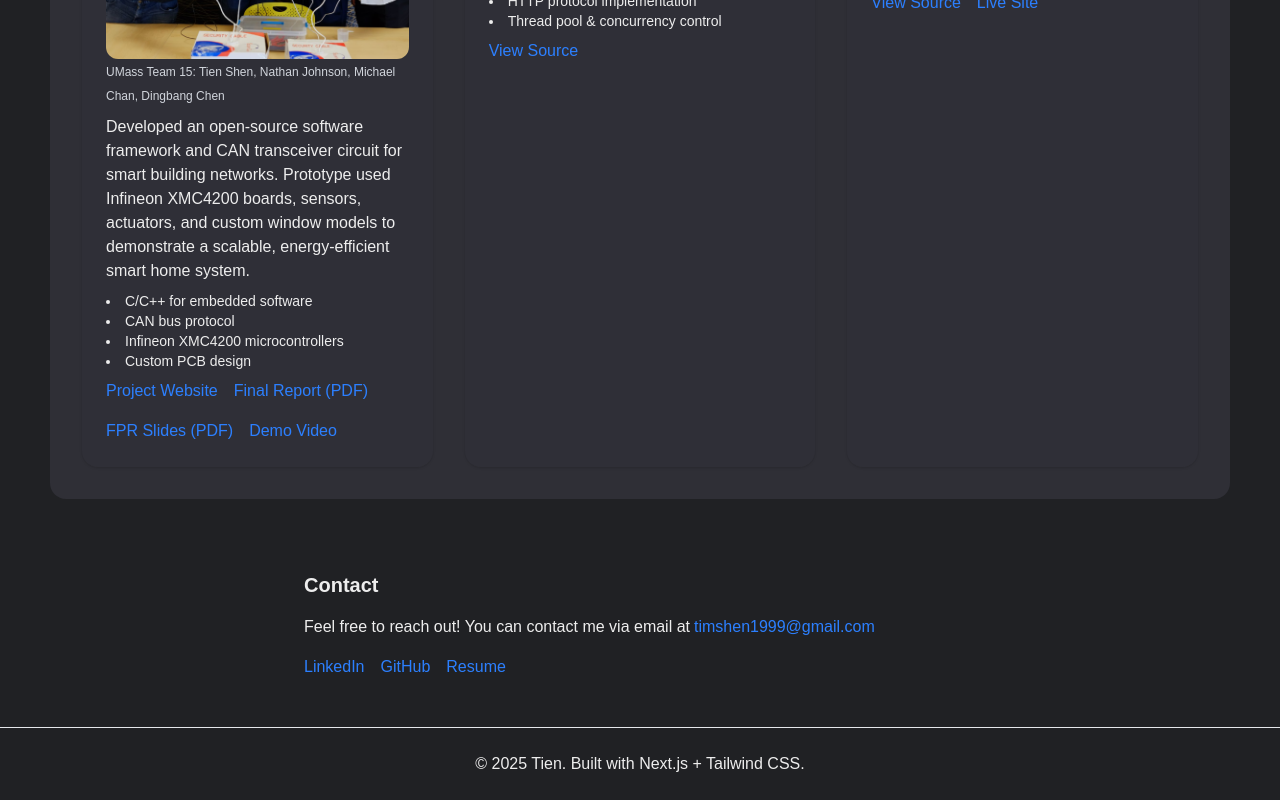
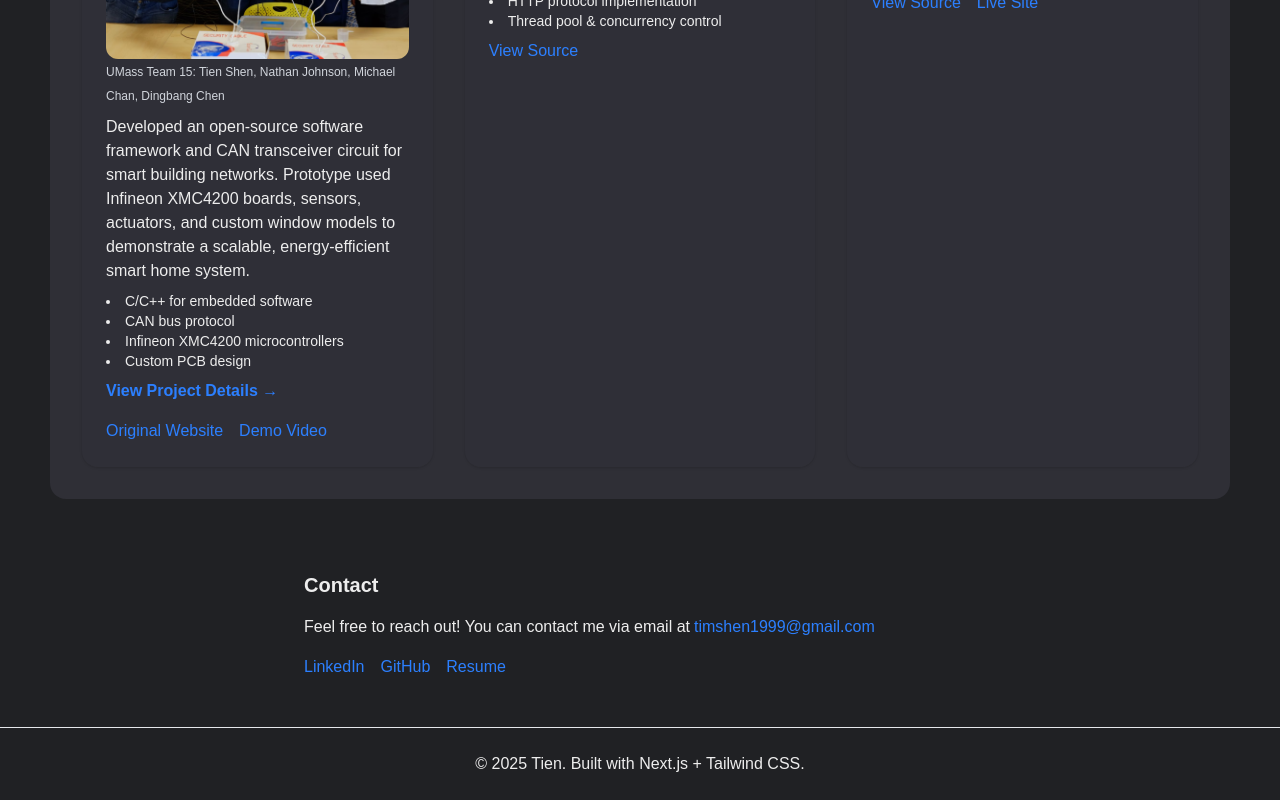
Before and after one commit to tienshen/tien-portfolio-website, a Next.js app: page / in a window 1280 px wide. Shown: the part 867-1667 px from the top of the page. Built offline with nearby package versions, Linux system fonts and the light colour scheme.

Commit message:
link and color macro mods/additions for adding new projects to the project section

```diff
--- a/app/globals.css
+++ b/app/globals.css
@@ -4,6 +4,8 @@
   /* Default dark-mode variables (site defaults to dark) */
   --background: rgba(32,33,36,1);
   --foreground: rgba(237,237,237,1);
+  --text-secondary: rgba(156,163,175,1); /* gray-400 for dark mode */
+  --text-muted: rgba(107,114,128,1); /* gray-500 for dark mode */
 
   --header-background: rgba(38,40,45,0.95);
   --box-background: rgba(48,48,55,0.95);
@@ -18,6 +20,8 @@
 html.light {
   --background: rgba(240,240,240,1);
   --foreground: rgba(23,23,23,1);
+  --text-secondary: rgba(55,65,81,1); /* gray-700 for light mode */
+  --text-muted: rgba(75,85,99,1); /* gray-600 for light mode */
   /* Theme macros for header and text box (preserve current visuals) */
   --header-background: rgba(225,225,235,0.95);
   --box-background: rgba(220,220,230,0.95);
@@ -30,6 +34,8 @@ html.light {
 /* Fallback utility classes so bg-box / bg-header work immediately without requiring Tailwind to regenerate */
 .bg-box { background-color: var(--box-background); }
 .bg-header { background-color: var(--header-background); }
+.text-secondary { color: var(--text-secondary); }
+.text-muted { color: var(--text-muted); }
 
 /*
   NOTE: removed a duplicated `@media (prefers-color-scheme: dark)` block that
--- a/app/page.tsx
+++ b/app/page.tsx
@@ -26,7 +26,7 @@ export default function Home() {
   <h2 className="text-2xl font-bold mb-6 text-center">Projects</h2>
   <hr className="border-t border-gray-400 dark:border-gray-600 mb-10" />
         <div className="grid md:grid-cols-2 lg:grid-cols-3 gap-8 max-w-7xl mx-auto">
-          <div className="p-6 bg-box rounded-2xl shadow">
+          <div className="p-6 bg-box rounded-2xl shadow hover:shadow-lg transition-shadow">
             <h3 className="text-lg font-bold mb-2">Active Window – UMass Senior Design Project</h3>
               <img src="/projects/active_window/active-window-project-group.jpeg" alt="Active Window Project Group" className="w-full h-64 object-cover rounded-xl mb-0" />
             <p className="mb-2">
@@ -42,9 +42,8 @@ export default function Home() {
               <li>Custom PCB design</li>
             </ul>
             <div className="flex flex-wrap gap-4">
-              <a href="http://www.ecs.umass.edu/sdp/sdp21/team15/" target="_blank" rel="noopener noreferrer" className="text-base text-blue-500 hover:underline">Project Website</a>
-              <a href="/projects/active_window/SDP21SDPTeam15FinalReport.pdf" target="_blank" rel="noopener noreferrer" className="text-base text-blue-500 hover:underline">Final Report (PDF)</a>
-              <a href="/projects/active_window/FPRpresentation.pdf" target="_blank" rel="noopener noreferrer" className="text-base text-blue-500 hover:underline">FPR Slides (PDF)</a>
+              <a href="/projects/active-window" className="text-base text-blue-500 hover:underline font-semibold">View Project Details →</a>
+              <a href="http://www.ecs.umass.edu/sdp/sdp21/team15/" target="_blank" rel="noopener noreferrer" className="text-base text-blue-500 hover:underline">Original Website</a>
               <a href="https://youtu.be/YnCn2WRyxFA" target="_blank" rel="noopener noreferrer" className="text-base text-blue-500 hover:underline">Demo Video</a>
             </div>
           </div>
```
